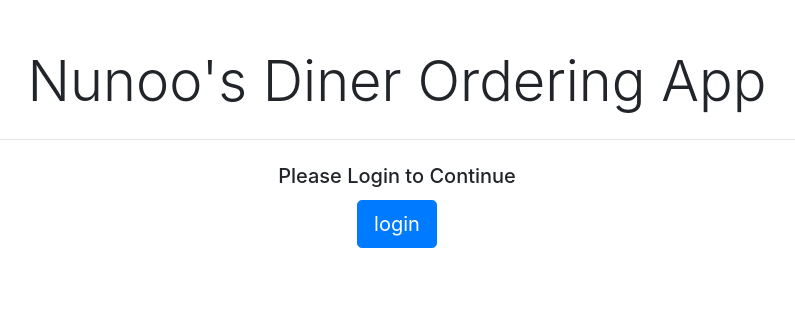
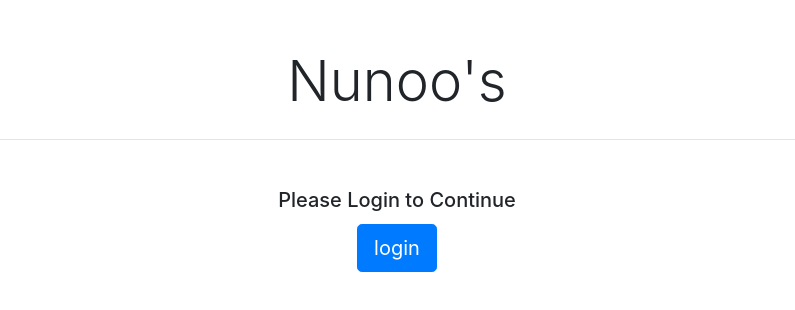
Before and after one commit to Alexg1021/geekwise-restaurant-application-1, an Angular app in the folder public/: page / in a window 1280 px wide. Shown: the top 310 px of the page, without its empty margins (243-1038 px from the left). Built offline with nearby package versions, Linux system fonts and the light colour scheme.

Commit message:
style changes

```diff
--- a/public/src/app/app.component.html
+++ b/public/src/app/app.component.html
@@ -1,5 +1,12 @@
 
 <div class="container">
+
+  <div class="text-center mt-5">
+    <h1 class="display-4">Nunoo's</h1>
+    <hr class="my-4">
+  </div>
+
+
 
   <router-outlet></router-outlet>
 
--- a/public/src/app/home/home.component.html
+++ b/public/src/app/home/home.component.html
@@ -1,7 +1,4 @@
 <div class="text-center mt-5">
-  <h1 class="display-4 ">Nunoo's Diner Ordering App </h1>
-
-  <hr class="my-4">
   <h5 class="">Please Login to Continue</h5>
   <a class="btn btn-primary btn-lg mt-1" href="/login" role="button">login</a>
 </div>
```
